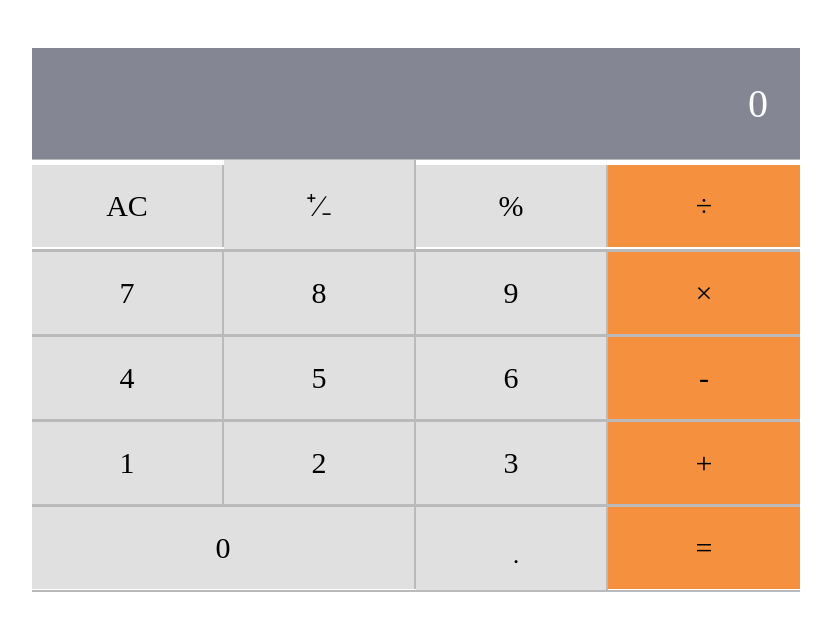
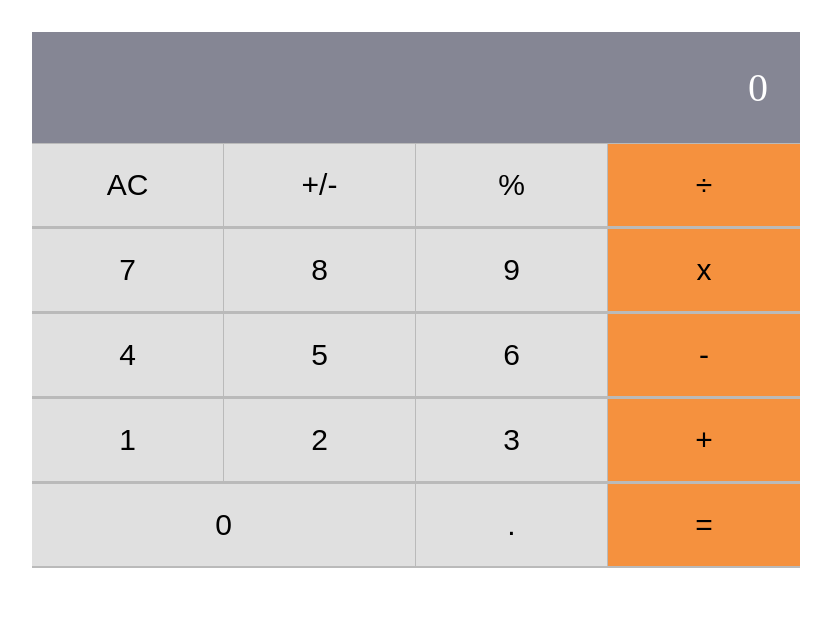
Before and after one commit to saied2035/Math-Magicians, a React (Create React App) app: page / in a window 1280 px wide. Shown: the top 630 px of the page, without its empty margins (224-1055 px from the left). Built offline with nearby package versions, Linux system fonts and the light colour scheme.

Commit message:
complete all the logic of calculator using lifting state up technique

```diff
--- a/src/App.js
+++ b/src/App.js
@@ -8,19 +8,18 @@ class App extends Component {
       symbols: [
         [
           'AC',
-          String.fromCharCode(0x207A) + String.fromCharCode(0x2215)
-      + String.fromCharCode(0x208B),
+          '+/-',
           '%',
           String.fromCharCode(0x00F7),
         ],
 
-        [7, 8, 9, String.fromCharCode(0x00D7)],
+        [7, 8, 9, 'x'],
 
         [4, 5, 6, String.fromCharCode(0x002D)],
 
         [1, 2, 3, String.fromCharCode(0x002B)],
 
-        [0, String.fromCharCode(0x065C), String.fromCharCode(0x003D)],
+        [0, '.', String.fromCharCode(0x003D)],
 
       ],
       whatToCalculate: {
@@ -32,18 +31,24 @@ class App extends Component {
     this.handleCalculations = this.handleCalculations.bind(this);
   }
 
-  handleCalculations(e) {
+  handleCalculations(update) {
     const { whatToCalculate } = this.state;
     this.setState({
-      whatToCalculate: { ...whatToCalculate, operation: e.target.value },
+      whatToCalculate: { ...whatToCalculate, ...update },
     });
   }
 
   render() {
-    const { symbols } = this.state;
+    console.log(this.state);
+    const { symbols, whatToCalculate } = this.state;
+    const { handleCalculations } = this;
     return (
       <div className="App">
-        <Calculator calculationsHandler={this.handleCalculations} symbols={symbols} />
+        <Calculator
+          whatToCalculate={whatToCalculate}
+          calculationsHandler={handleCalculations}
+          symbols={symbols}
+        />
       </div>
     );
   }
--- a/src/components/Calculator.css
+++ b/src/components/Calculator.css
@@ -1,8 +1,14 @@
 #calculator {
   width: 60vw;
-  margin: 6vh auto;
+  margin: 4vh auto;
 }
-
+small {
+  text-align: center;
+  margin-bottom:2px ;
+  color: red;
+  font-size: 17px;
+  font-weight: bold;
+}
 #result-section {
   background: #858694;
   color: #fff;
@@ -27,15 +33,19 @@
   border-top: 1.5px solid #bababa;
   border-bottom: 2px solid #bababa;
 }
+button {
+ border: none;
 
+}
 .cell {
+  font-size: 30px;
   text-align: center;
   display: inline-block;
   background: #e0e0e0;
   padding: 1.5rem 0;
   width: 15vw;
   box-sizing: border-box;
-  border-right: 0.2vw solid #bababa;
+  border-right: 1px solid #bababa;
 }
 
 .cell:last-child {
@@ -48,5 +58,6 @@
 }
 
 span {
+  pointer-events: auto;
   cursor: default;
 }
--- a/src/components/Calculator.js
+++ b/src/components/Calculator.js
@@ -1,40 +1,82 @@
 import './Calculator.css';
 import { Component } from 'react';
 import PropTypes from 'prop-types';
-import operate from './logic/operate';
 import calculate from './logic/calculate';
 
 class Calculator extends Component {
   constructor(props) {
     super(props);
     this.state = {
-      result: 0,
+      result: '',
+      error: '',
     };
     this.handleCalculations = this.handleCalculations.bind(this);
   }
 
   handleCalculations(e) {
-    const { calculationsHandler } = this.props;
-    calculationsHandler(e);
+    const { result } = this.state;
+    if (Number.isNaN(Number(e.target.value)) && e.target.value !== 'AC' && e.target.value !== '+/-') {
+      const resultSectionLength = result.length;
+      if (!resultSectionLength) {
+        this.setState({ error: 'Please, add number frist.' });
+        return;
+      }
+      if (!resultSectionLength && e.target.value === '=') {
+        this.setState({ error: "you didn't enter an operation" });
+        return;
+      }
+    }
+    const { calculationsHandler, whatToCalculate } = this.props;
+    const update = calculate(whatToCalculate, e.target.value);
+    const { total, next, operation } = {
+      total: update.total || '',
+      next: update.next || '',
+      operation: update.operation || '',
+    };
+    let updateScreen = total + operation + next;
+    updateScreen = updateScreen.replace(/\+-/, '-');
+    updateScreen = updateScreen.replace(/--/, '+');
+    this.setState(
+      {
+        result: updateScreen.length || e.target.value === 'AC' ? updateScreen : result,
+        error: updateScreen.length || e.target.value === 'AC' ? ''
+          : 'nothing to calculate keep typing!!',
+      },
+    );
+    calculationsHandler(update);
   }
 
   render() {
     const { symbols } = this.props;
-    const { result } = this.state;
+    const { result, error } = this.state;
     return (
       <div id="calculator">
+        <small>{error}</small>
         <section id="result-section">
-          <span id="result">{result}</span>
+          <span id="result">{!result.length ? 0 : result}</span>
         </section>
         <ul id="opertations-section">
           {
            symbols.map((row) => (
              <li className="row" key={row[0]}>
-               <span className="cell">{row[0]}</span>
-               <span className="cell">{row[1]}</span>
-               <span className="cell">{row[2]}</span>
-               { row[3] ? <span className="cell">{row[3]}</span>
-                 : ''}
+               <button type="button" value={row[0]} onClick={this.handleCalculations} className="cell">
+                 {row[0]}
+               </button>
+               <button type="button" value={row[1]} onClick={this.handleCalculations} className="cell">
+                 {row[1]}
+               </button>
+               <button type="button" value={row[2]} onClick={this.handleCalculations} className="cell">
+                 {row[2]}
+               </button>
+               {
+               row[3]
+                 ? (
+                   <button type="button" value={row[3]} onClick={this.handleCalculations} className="cell">
+                     {row[3]}
+                   </button>
+                 )
+                 : ''
+               }
              </li>
            ))
            }
@@ -45,7 +87,11 @@ class Calculator extends Component {
 }
 
 Calculator.propTypes = {
-  symbols: PropTypes.arrayOf(PropTypes.arrayOf(PropTypes.string)).isRequired,
+  symbols: PropTypes.arrayOf(PropTypes.arrayOf(PropTypes.any)).isRequired,
   calculationsHandler: PropTypes.func.isRequired,
+  whatToCalculate: PropTypes.objectOf(PropTypes.oneOfType([
+    PropTypes.number,
+    PropTypes.string,
+  ])).isRequired,
 };
 export default Calculator;
```
